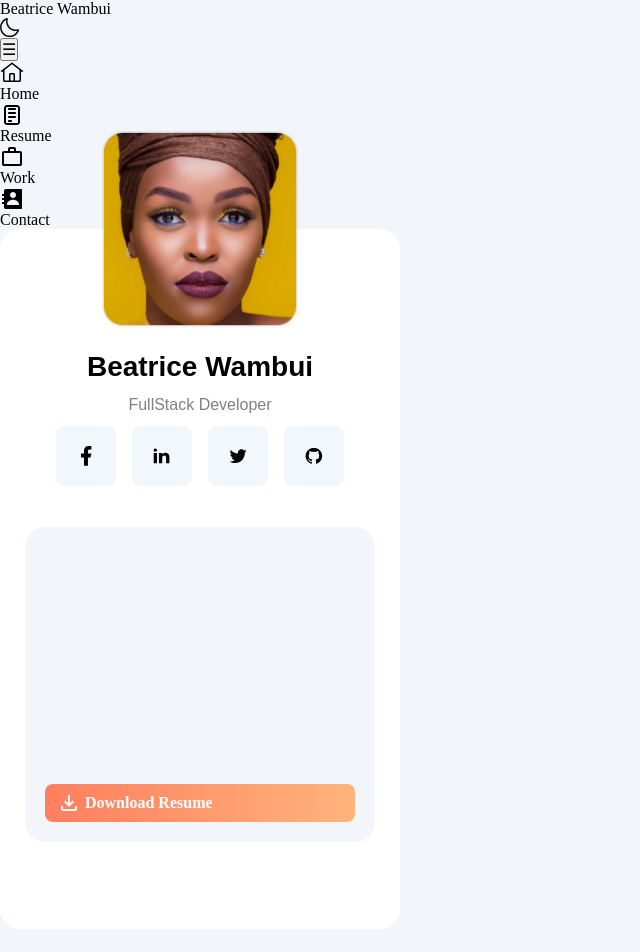
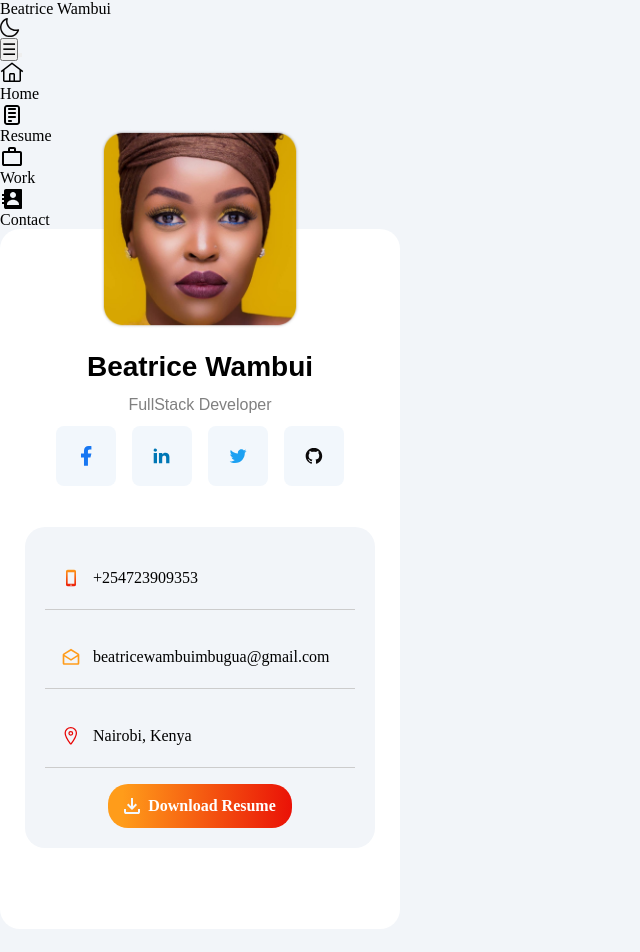
Before and after one commit to korbulak-gulizar/solo-proje-portfolio, a React (Vite) app: page / in a window 1280 px wide. Shown: the top 952 px of the page, without its empty margins (0-640 px from the left). Built offline with nearby package versions, Linux system fonts and the light colour scheme; the HTML template or start-up script is replaced by a standard one.

Commit message:
contact ikon top left removed

```diff
--- a/src/components/Sidebar.jsx
+++ b/src/components/Sidebar.jsx
@@ -23,16 +23,16 @@ export const Sidebar = () => {
         <p className="title">FullStack Developer</p>
 
         <div className="social-icons">
-          <a href="#">
+          <a href="#" className="facebook">
             <FacebookIcon />
           </a>
-          <a href="#">
+          <a href="#" className="linkedin">
             <LinkedinIcon />
           </a>
-          <a href="#">
+          <a href="#" className="twetter">
             <TwitterIcon />
           </a>
-          <a href="#">
+          <a href="#" className="github">
             <GitHubIcon />
           </a>
         </div>
--- a/src/components/icons.jsx
+++ b/src/components/icons.jsx
@@ -91,7 +91,7 @@ export const LinkedinIcon = () => (
     fill="none"
     xmlns="http://www.w3.org/2000/svg"
   >
-    <rect width="19.8445" height="19.8453" rx="8.26855" fill="#F2F7FC" />
+    <rect width="19.8445" height="19.8453" rx="8.26855" fill="none" />
     <path
       d="M4.96123 4.13513C4.96101 4.57372 4.78657 4.99426 4.47628 5.30423C4.166 5.61421 3.74528 5.78823 3.30669 5.78801C2.8681 5.78779 2.44756 5.61335 2.13758 5.30307C1.82761 4.99278 1.65359 4.57207 1.65381 4.13347C1.65403 3.69488 1.82847 3.27434 2.13875 2.96437C2.44904 2.65439 2.86975 2.48037 3.30835 2.48059C3.74694 2.48081 4.16748 2.65525 4.47745 2.96554C4.78743 3.27582 4.96145 3.69654 4.96123 4.13513ZM5.01084 7.01258H1.70342V17.3648H5.01084V7.01258ZM10.2366 7.01258H6.94568V17.3648H10.2035V11.9324C10.2035 8.90608 14.1476 8.62495 14.1476 11.9324V17.3648H17.4137V10.8078C17.4137 5.70615 11.5761 5.89633 10.2035 8.4017L10.2366 7.01258Z"
       fill="currentColor"
@@ -122,7 +122,7 @@ export const TelIcon = () => (
     fill="none"
     xmlns="http://www.w3.org/2000/svg"
   >
-    <rect width="24" height="24" rx="8.26855" fill="#F2F7FC" />
+    <rect width="24" height="24" rx="8.26855" fill="none" />
     <path
       d="M16 2H8C7.46957 2 6.96086 2.21071 6.58579 2.58579C6.21071 2.96086 6 3.46957 6 4V20C6 20.5304 6.21071 21.0391 6.58579 21.4142C6.96086 21.7893 7.46957 22 8 22H16C16.5304 22 17.0391 21.7893 17.4142 21.4142C17.7893 21.0391 18 20.5304 18 20V4C18 3.46957 17.7893 2.96086 17.4142 2.58579C17.0391 2.21071 16.5304 2 16 2ZM13 21H11V20H13V21ZM16 19H8V5H16V19Z"
       fill="url(#paint0_linear_1_34)"
@@ -156,7 +156,7 @@ export const EmailIcon = () => (
       height="21.36"
       rx="8.26855"
       transform="matrix(-1 0 0 1 24 0)"
-      fill="#F2F7FC"
+      fill="none"
     />
     <path
       d="M2.97 6.65L12 1L21.03 6.65C21.61 7 22 7.63 22 8.36V18.36C22 19.46 21.1 20.36 20 20.36H4C2.9 20.36 2 19.46 2 18.36V8.36C2 7.63 2.39 7 2.97 6.65ZM4 18.36H20V10.36L12 15.36L4 10.36V18.36ZM12 13.36L20 8.36L12 3.36L4 8.36L12 13.36Z"
@@ -178,7 +178,7 @@ export const LocationIcon = () => (
       height="23.499"
       rx="8.26855"
       transform="matrix(-1 0 0 1 23.5 0)"
-      fill="#F2F7FC"
+      fill="none"
     />
     <path
       d="M11.75 2C15.4766 2 18.5 4.87766 18.5 8.42188C18.5 12.5 14 18.9627 12.3477 21.1948C12.2791 21.2891 12.1892 21.3657 12.0853 21.4186C11.9814 21.4715 11.8665 21.499 11.75 21.499C11.6335 21.499 11.5186 21.4715 11.4147 21.4186C11.3108 21.3657 11.2209 21.2891 11.1523 21.1948C9.5 18.9636 5 12.5033 5 8.42188C5 4.87766 8.02344 2 11.75 2Z"
--- a/src/sidebar.css
+++ b/src/sidebar.css
@@ -64,11 +64,36 @@ p {
   height: 60px;
   background-color: #f2f7fc;
   border-radius: 8px;
-
   display: flex;
   justify-content: center;
   align-items: center;
-  transition: background-color 0.3s ease;
+  transition: background 0.3s ease, transform 0.3s ease, box-shadow 0.3s ease;
+  color: inherit;
+}
+
+
+
+.social-icons a:hover {
+  background: linear-gradient(91.49deg, #ff9c1a 7.92%, #e80505 108.2%);
+  transform: translateY(-5px);
+  box-shadow: 0 10px 20px -5px rgba(255, 15, 6, 0.4);
+  color: white !important;
+}
+
+.social-icons a svg {
+  transition: none;
+}
+.facebook {
+  color: #1877f2 !important;
+}
+.linkedin {
+  color: #0077b5 !important;
+}
+.twetter {
+  color: #1da1f2 !important;
+}
+.github {
+  color: #0b0909 !important;
 }
 
 .contact-info {
@@ -86,45 +111,45 @@ p {
 
 .contact-icon {
   display: flex;
-  flex-direction: row; /* ikon ve metni yan yana hizalar */
+  flex-direction: row;
   justify-content: flex-start;
   align-items: center;
   width: 100%;
   height: 63px;
-  background-color: #e3e3e3;
   gap: 12px;
-  border: 1px solid #ccc;
-  border-radius: 12px;
+  border-bottom: 1px solid #ccc;
   padding: 0 16px;
   cursor: pointer;
-  position: relative;
-  top: 558px;
-  left: 125px;
-
   transition: all 0.3s cubic-bezier(0.25, 0.8, 0.25, 1);
-}
-
-.contact-icon:hover {
-  background-color: #d0e6ff;
 }
 
 .contact-icon svg {
   width: 20px;
   height: 20px;
-  flex-shrink: 0;
+  transition: transform 0.6s ease;
+}
+.contact-icon:hover {
+  background-color: #e0ecf5;
+  box-shadow: 0 4px 12px rgba(0, 0, 0, 0.1);
+}
+
+.contact-icon:hover svg {
+  transform: rotate(360deg) scale(1.2);
 }
 .download-btn {
   display: inline-flex;
   align-items: center;
   gap: 8px;
-  background: linear-gradient(to right, #ff7e5f, #feb47b);
+  background: linear-gradient(91.49deg, #ff9c1a 7.92%, #e80505 108.2%);
   color: white;
   padding: 10px 16px;
-  border-radius: 8px;
+  border-radius: 20px;
   text-decoration: none;
   font-weight: bold;
-  margin-top: auto;
+  margin: auto;
   transition: background 0.3s ease;
+  max-width: 185px;
+  height: 44px;
 }
 
 .download-btn:hover {
```
